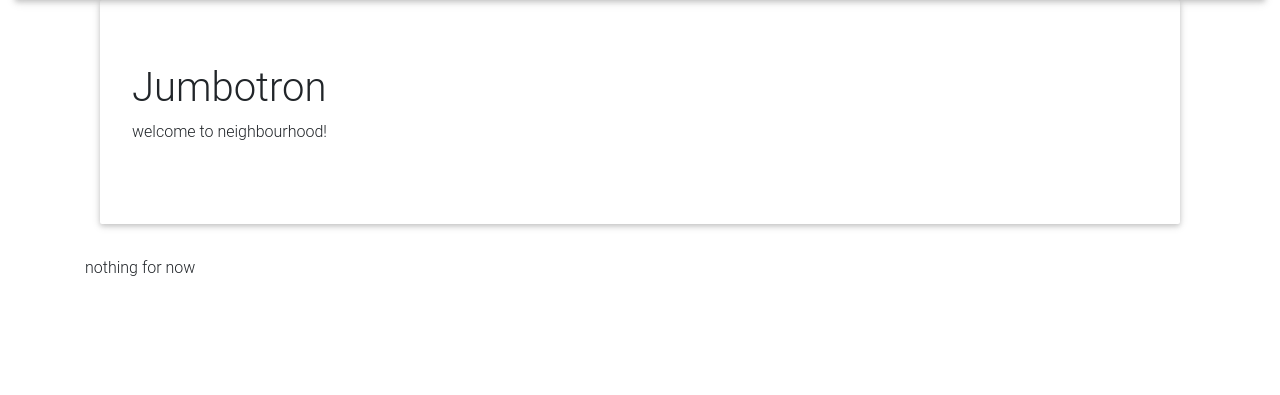
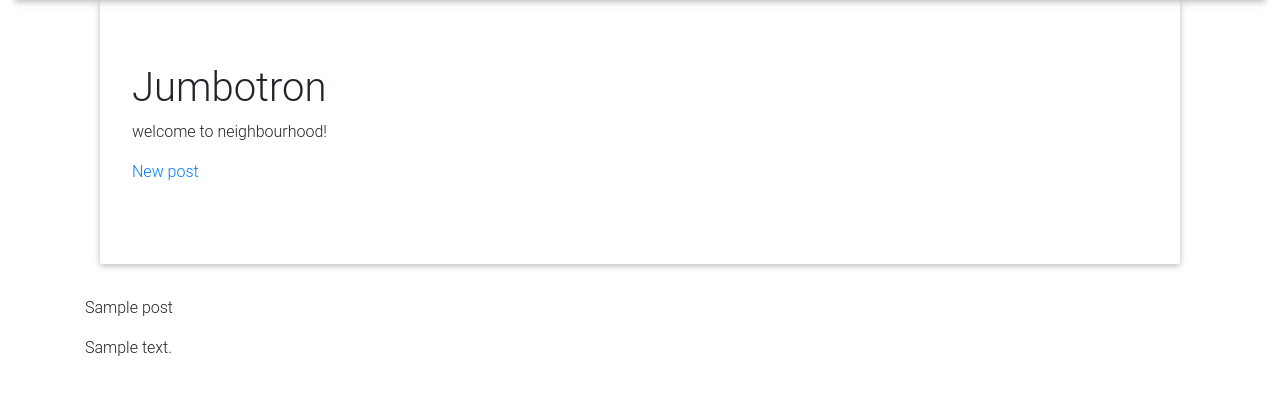
Before and after one commit to moha-abdul/neighbour, a Django app: page / in a window 1280 px wide. Shown: the part 46-441 px from the top of the page. Run offline with Django 3.2, Linux system fonts and the light colour scheme; tables that the repository leaves empty hold one stand-in row (values such as "Sample post"); some libraries are stand-ins or nearby versions.

Commit message:
enable posting

```diff
--- a/neighbour_app/models.py
+++ b/neighbour_app/models.py
@@ -33,11 +33,26 @@ class Neighbourhood(models.Model):
         occupant.save()
         return occupant
 
+class Profile(models.Model):
+    user = models.OneToOneField(User,on_delete=models.CASCADE,related_name='profile', null=True)
+    photo  = models.ImageField(upload_to = 'profile/')
+    email = models.CharField(max_length=200, null=True)
+    neighbourhood = models.ForeignKey(Neighbourhood, on_delete=models.CASCADE, related_name='profile', null=True)
+
+    def __str__(self):
+        return self.bio
+
+    def save_profile(self):
+        self.save()
+
+    def delete_profile(self):
+        self.delete()
+
 class Business(models.Model):
     name = models.CharField(max_length=50)
     email = models.CharField(max_length=100)
-    profile = models.ForeignKey('Profile', related_name='Business', null=True)
-    neighbourhood = models.ForeignKey('Neighbourhood', related_name='Business', null=True)
+    user = models.ForeignKey(Profile, related_name='Business', null=True)
+    neighbourhood = models.ForeignKey(Neighbourhood, related_name='Business', null=True)
 
     def create_business():
         self.save()
@@ -57,18 +72,16 @@ class Business(models.Model):
         updat.save()
         return updat
 
-class Profile(models.Model):
-    user = models.OneToOneField(User,on_delete=models.CASCADE,related_name='profile', null=True)
-    bio = models.CharField(max_length=50)
-    photo  = models.ImageField(upload_to = 'profile/')
-    email = models.CharField(max_length=200, null=True)
-    neighbourhood = models.ForeignKey(Neighbourhood, on_delete=models.CASCADE, related_name='profile', null=True)
 
-    def __str__(self):
-        return self.bio
 
-    def save_profile(self):
+class Posts(models.Model):
+    user = models.ForeignKey(Profile, on_delete=models.CASCADE, related_name='Posts')
+    neighbourhood = models.ForeignKey(Neighbourhood, on_delete=models.CASCADE, related_name='Neighbourhood')
+    title = models.CharField(max_length=50)
+    body = models.TextField(max_length=3000)
+
+    def save_post(self):
         self.save()
 
-    def delete_profile(self):
+    def delete_post(self):
         self.delete()
--- a/neighbour_app/templates/neighbour/index.html
+++ b/neighbour_app/templates/neighbour/index.html
@@ -8,18 +8,18 @@
             <div class="jumbotron">
                 <h1>Jumbotron</h1>
                 <p>welcome to neighbourhood!</p>
+                <p><a href="{% url 'new_post' %}">New post</a></p>
             </div>
         </div>
         <div class="row">
             <div class="col-md-12 col-lg-12 col-xs-12 col-sm-12">
-            {% if projects %}
-                {% for project in projects %}
+            {% if posts %}
+                {% for post in posts %}
                 <div>
-                <a href="/single_project/{{project.id}}">
+
                 <div>
-                    <p>{{project.project}}</p>
-                    <img src="{{project.screenshot.url}}">
-                    <p>{{project.description}}</p>
+                    <p>{{post.title}}</p>
+                    <p>{{post.body}}</p>
                 </div>
                 </a>
                 {% endfor %}
--- a/neighbour_app/templates/neighbour/posts.html
+++ /dev/null
@@ -1,6 +0,0 @@
-{% extends "base.html" %}
-{% load bootstrap4 %}
-{% block content %}
-<div class="container">
-</div>
-{% endblock %}
--- a/neighbour_app/urls.py
+++ b/neighbour_app/urls.py
@@ -11,7 +11,7 @@ urlpatterns=[
         views.activate, name='activate'),
     url(r'^profile/',views.profile,name='profile'),
     url(r'^edit_profile/', views.edit_profile, name = 'edit_profile'),
-    url(r'^posts/', views.posts, name = 'posts')
+    url(r'^new_post/', views.new_post, name = 'new_post')
 ]
 
 if settings.DEBUG:
--- a/neighbour_app/views.py
+++ b/neighbour_app/views.py
@@ -7,9 +7,9 @@ from django.utils.encoding import force_bytes, force_text
 from django.utils.http import urlsafe_base64_encode, urlsafe_base64_decode
 from django.template.loader import render_to_string
 from .tokens import account_activation_token
-from .forms import SignupForm,ProfileForm
+from .forms import SignupForm,ProfileForm,PostForm
 from django.contrib.auth.models import User
-from .models import Profile
+from .models import Profile, Posts
 from django.core.mail import EmailMessage
 
 def signup(request):
@@ -55,9 +55,8 @@ def activate(request, uidb64, token):
         return HttpResponse('Activation link is invalid!')
 
 def home(request):
-    # projects = Project.objects.all()
-
-    return render(request, 'neighbour/index.html')
+    posts = Posts.objects.all()
+    return render(request, 'neighbour/index.html',{"posts": posts})
 
 @login_required(login_url="/accounts/login/")
 def profile(request):
@@ -81,5 +80,14 @@ def edit_profile(request):
     return render(request, 'neighbour/edit-profile.html', {"prof_form":prof_form,"profile":profile})
 
 @login_required
-def posts(request):
-    return render(requests,'neighbour/posts.html')
+def new_post(request):
+    current_user = request.user
+    post_form = PostForm()
+    if request.method == 'POST':
+        post_form =PostForm(request.POST,instance=request.user.profile)
+        if post_form.is_valid:
+            post_form.save()
+        else:
+            post_form = PostForm()
+            return render(request, 'neighbour/new-post.html', {"post_form": post_form})
+    return render(request, 'neighbour/new-post.html', {"post_form":post_form})
```
Also changed, not shown: neighbour_app/forms.py (+6 -6 lines), neighbour_app/templates/neighbour/new-post.html (added, +15 -0 lines), neighbour_app/migrations/0004_auto_20181021_1236.py (added).
